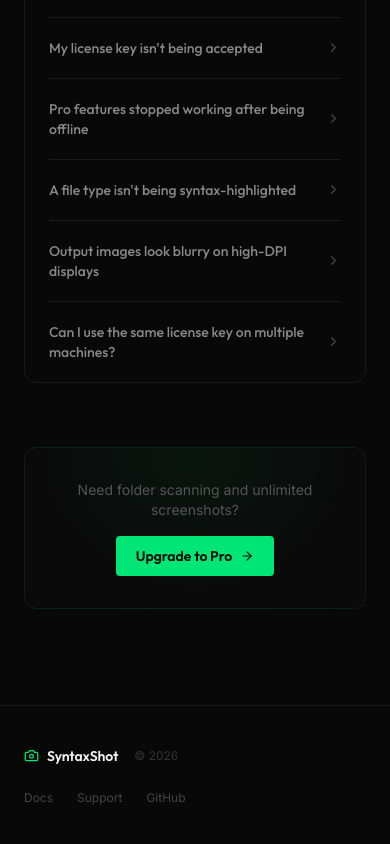
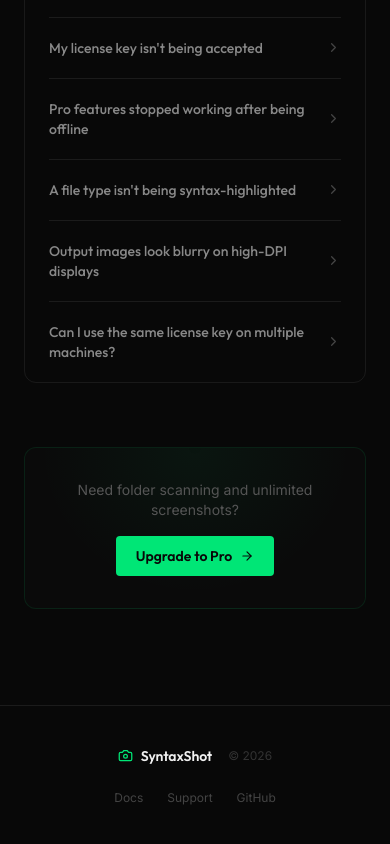
Before and after one commit to luis0antonio55/syntaxshot, a React (Vite) app: page /docs in a window 390 px wide. Shown: the part 7320-8164 px from the top of the page. Built offline with nearby package versions, Linux system fonts and the light colour scheme.

Commit message:
fix: improve layout and alignment in Footer and Support components

```diff
--- a/src/app/pages/Landing.tsx
+++ b/src/app/pages/Landing.tsx
@@ -273,8 +273,8 @@ export function Navbar({ activePath }: { activePath?: string }) {
 export function Footer() {
   return (
     <footer className="border-t border-border py-10 px-6">
-      <div className="max-w-6xl mx-auto flex flex-col md:flex-row items-start md:items-center justify-between gap-6">
-        <div className="flex items-center gap-2">
+      <div className="max-w-6xl mx-auto flex flex-col md:flex-row items-center md:items-center justify-between gap-6">
+        <div className="flex w-full items-center justify-center gap-2 md:w-auto md:justify-start">
           <Camera size={15} style={{ color: "#00e676" }} />
           <span
             className="text-sm font-semibold"
@@ -284,7 +284,7 @@ export function Footer() {
           </span>
           <span className="text-xs ml-2" style={{ color: "#333" }}>© 2026</span>
         </div>
-        <nav className="flex flex-wrap gap-6">
+        <nav className="flex w-full flex-wrap justify-center gap-x-6 gap-y-2 md:w-auto md:justify-end md:gap-6">
           {NAV_LINKS.map((l) =>
             l.to && l.to.startsWith("http") ? (
               <a
--- a/src/app/pages/Support.tsx
+++ b/src/app/pages/Support.tsx
@@ -208,7 +208,7 @@ export default function Support() {
                 <button
                   type="button"
                   onClick={handleCopyEmail}
-                  className="w-full flex items-center justify-between gap-3 px-4 py-3 rounded-lg text-sm transition-colors"
+                  className="w-full flex items-center justify-center gap-3 px-4 py-3 rounded-lg text-sm transition-colors"
                   style={{
                     background: "rgba(255,255,255,0.04)",
                     border: "1px solid rgba(255,255,255,0.06)",
@@ -411,11 +411,15 @@ export default function Support() {
                   placeholder="Tell us what happened, what you expected, and how we can help."
                 />
               </Field>
-              <Turnstile
-                sitekey={import.meta.env.VITE_TURNSTILE_SITE_KEY!}
-                onVerify={(token) => setToken(token)}
-                theme="dark"
-              />
+              <div className="w-full overflow-hidden flex justify-center sm:justify-start">
+                <div className="origin-top scale-[0.88] sm:scale-100">
+                  <Turnstile
+                    sitekey={import.meta.env.VITE_TURNSTILE_SITE_KEY!}
+                    onVerify={(token) => setToken(token)}
+                    theme="dark"
+                  />
+                </div>
+              </div>
               <button
                 type="submit"
                 disabled={status === "sending" || !token}
```
